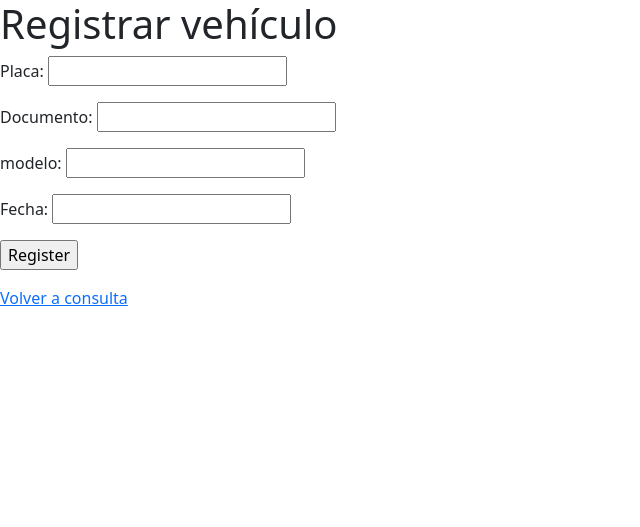
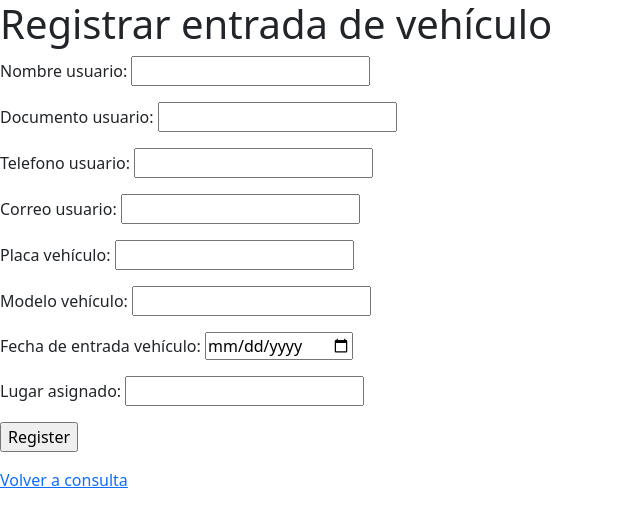
Before and after one commit to CPDF/ProyectoParqueadero, a Django app: page /register_vehicle/ in a window 1280 px wide. Shown: the top 527 px of the page, without its empty margins (0-640 px from the left). Run offline with Django 3.2, Linux system fonts and the light colour scheme.

Commit message:
gestion usuarios y celdas v 0.1

```diff
--- a/App_Control_Parking/admin.py
+++ b/App_Control_Parking/admin.py
@@ -5,3 +5,4 @@ from .models import Usuario, Vehiculo, LugarParqueo, Suscripcion
 
 admin.site.register(Usuario)
 admin.site.register(Vehiculo)
+admin.site.register(LugarParqueo)
--- a/App_Control_Parking/views.py
+++ b/App_Control_Parking/views.py
@@ -3,31 +3,54 @@ from django.views.generic import TemplateView
 from django.shortcuts import render, redirect
 
 # Models
-from App_Control_Parking.models import Usuario, Vehiculo
+from App_Control_Parking.models import Usuario, Vehiculo, LugarParqueo
 
 
 def index(request):
     return render(request, 'index.html')
 
 
-class GestionarVehiculo(TemplateView):
+class GestionarEntradaVehiculo(TemplateView):
     template_name = "register_vehicle.html"
 
     def post(self, request):
         if(request.POST):
+            name = request.POST.get('nombres')
+            email = request.POST.get('telefono')
+            phone = request.POST.get('correo')
             placa_vehiculo = request.POST.get('placa_vehiculo')
             documento_usuario = request.POST.get('documento_usuario')
             modelo = request.POST.get('modelo')
             fecha_entrada = request.POST.get('fecha_entrada')
+            lugar = request.POST.get('lugar')
 
-            #If the plate already exists, dont save
+            #Register the user in the database if it doesn't exist
+            user = Usuario(nombres=name, correo=email, telefono=phone, documento_usuario=documento_usuario)
+            #if user already exists, dont save
+            if(Usuario.objects.filter(documento_usuario=documento_usuario).exists()):
+                return redirect('/') #TODO: Show an alert message to the user
+
+            user.save()
+
+            #If the plate already exists, give alert
             if(Vehiculo.objects.filter(placa_vehiculo=placa_vehiculo).exists()):
-                return redirect('/')
+                return redirect('/') #TODO: Show an alert message to the user
+
+
+            lugar_parqueo = LugarParqueo(codigo_lugar=lugar, placa_vehiculo_asignado=placa_vehiculo, documento_usuario=documento_usuario, fecha_entrada=fecha_entrada)
+            #If the partking lot is full, give alert
+            if(LugarParqueo.objects.filter(codigo_lugar=lugar).exists()):
+                return redirect('/') #TODO: Show an alert message to the user
+            lugar_parqueo.ocupado = True
+            lugar_parqueo.save()
 
             #Direct assignment to the forward side of a many-to-many
             documentos = Usuario.objects.filter(documento_usuario=documento_usuario)
+            lugares = LugarParqueo.objects.filter(codigo_lugar=lugar)
             instance = Vehiculo.objects.create(documento_usuario=documento_usuario)
+
             instance.typology.set(documentos)
+            instance.typology_lugar.set(lugares)
             #Fill the rest
             instance.placa_vehiculo = placa_vehiculo
             instance.modelo = modelo
@@ -76,10 +99,10 @@ class Consultar(TemplateView):
 
 
 
-
 class GestionarUsuario(TemplateView):
     template_name = "register_user.html"
 
+    #TODO: Determinar si se puede borrar esta función "post"
     def post(self, request):
         if request.method == 'POST':
             name = request.POST.get('name')
@@ -109,10 +132,20 @@ class GestionarUsuario(TemplateView):
             return redirect('/')
         return render(request, 'register_user.html')
 
-    def delete_user(self, request):
-        if request.method == 'POST':
-            user_document = request.POST.get('user_document')
-            user = Usuario.objects.get(documento_usuario=user_document)
+
+    def gestionar_usuario(request, *args, **kwargs):
+        id = kwargs['id']
+        context = {}
+        users = Usuario.objects.get(documento_usuario=id)
+        context["nombres"] = users.nombres
+        context["telefono"] = users.telefono
+        context["correo"] = users.correo
+        context["documento_usuario"] = users.documento_usuario
+
+        #Borrar usuario si se hace click en el botón borrar
+        if("Borrar" in request.POST):
+            user = Usuario.objects.get(documento_usuario=id)
             user.delete()
             return redirect('/')
-        return render(request, 'register_user.html')
+
+        return render(request, 'manage_user.html', {'context': context})
--- a/parqueadero/urls.py
+++ b/parqueadero/urls.py
@@ -23,5 +23,7 @@ urlpatterns = [
     path('admin/', admin.site.urls),
     path('register_user/', GestionarUsuario.as_view(), name='register_user'),
     path('', Consultar.as_view(), name='consult'),
-    path('register_vehicle/', GestionarVehiculo.as_view(), name='register_vehicle'),
+    path('register_vehicle/', GestionarEntradaVehiculo.as_view(), name='register_vehicle'),
+    path('manage_user/<int:id>', GestionarUsuario.gestionar_usuario, name='manage_user'),
+
 ]
--- a/templates/consult.html
+++ b/templates/consult.html
@@ -26,6 +26,7 @@
                 <th scope="col">Correo</th>
                 <th scope="col">Teléfono</th>
                 <th scope="col">Documento</th>
+                <th scope="col">Borrar</th>
             </tr>
         </thead>
             <tbody>
@@ -34,6 +35,7 @@
                     <td>{{context.correo}}</td>
                     <td>{{context.telefono}}</td>
                     <td>{{context.documento_usuario}}</td>
+                    <td><a href="manage_user/{{context.documento_usuario}}">Gestionar</a></td>
                 </tr>
             </tbody>
 
--- a/templates/register_vehicle.html
+++ b/templates/register_vehicle.html
@@ -5,25 +5,42 @@
 
 </head>
 <body>
-    <h1>Registrar vehículo</h1>
+    <h1>Registrar entrada de vehículo</h1>
     <form action="#" method="post">
         {% csrf_token %}
 
         <p>
-            <label for="placa_vehiculo">Placa:</label>
+            <label for="nombres">Nombre usuario:</label>
+            <input type="text" name="nombres" id="nombres" />
+        </p>
+
+        <p>
+            <label for="documento_usuario">Documento usuario:</label>
+            <input type="number" name="documento_usuario" id="documento_usuario" />
+        </p>
+        <p>
+            <label for="telefono">Telefono usuario:</label>
+            <input type="number" name="telefono" id="telefono" />
+        </p>
+        <p>
+            <label for="correo">Correo usuario:</label>
+            <input type="email" name="correo" id="correo" />
+        </p>
+        <p>
+            <label for="placa_vehiculo">Placa vehículo:</label>
             <input type="text" name="placa_vehiculo" id="placa_vehiculo" />
         </p>
         <p>
-            <label for="documento_usuario">Documento:</label>
-            <input type="text" name="documento_usuario" id="documento_usuario" />
-        </p>
-        <p>
-            <label for="modelo">modelo:</label>
+            <label for="modelo">Modelo vehículo:</label>
             <input type="text" name="modelo" id="modelo" />
         </p>
         <p>
-            <label for="fecha_entrada">Fecha:</label>
-            <input type="text" name="fecha_entrada" id="fecha_entrada" />
+            <label for="fecha_entrada">Fecha de entrada vehículo:</label>
+            <input type="date" name="fecha_entrada" id="fecha_entrada" />
+        </p>
+        <p>
+            <label for="lugar">Lugar asignado:</label>
+            <input type="number" name="lugar" id="lugar" />
         </p>
         <p>
             <input type="submit" value="Register" />
```
Also changed, not shown: App_Control_Parking/models.py (+19 -8 lines), templates/manage_user.html (added, +45 -0 lines), App_Control_Parking/migrations/0005_remove_vehiculo_fecha_entrada_and_more.py (added), App_Control_Parking/migrations/0006_remove_lugarparqueo_fecha_salida_and_more.py (added), db.sqlite3.
